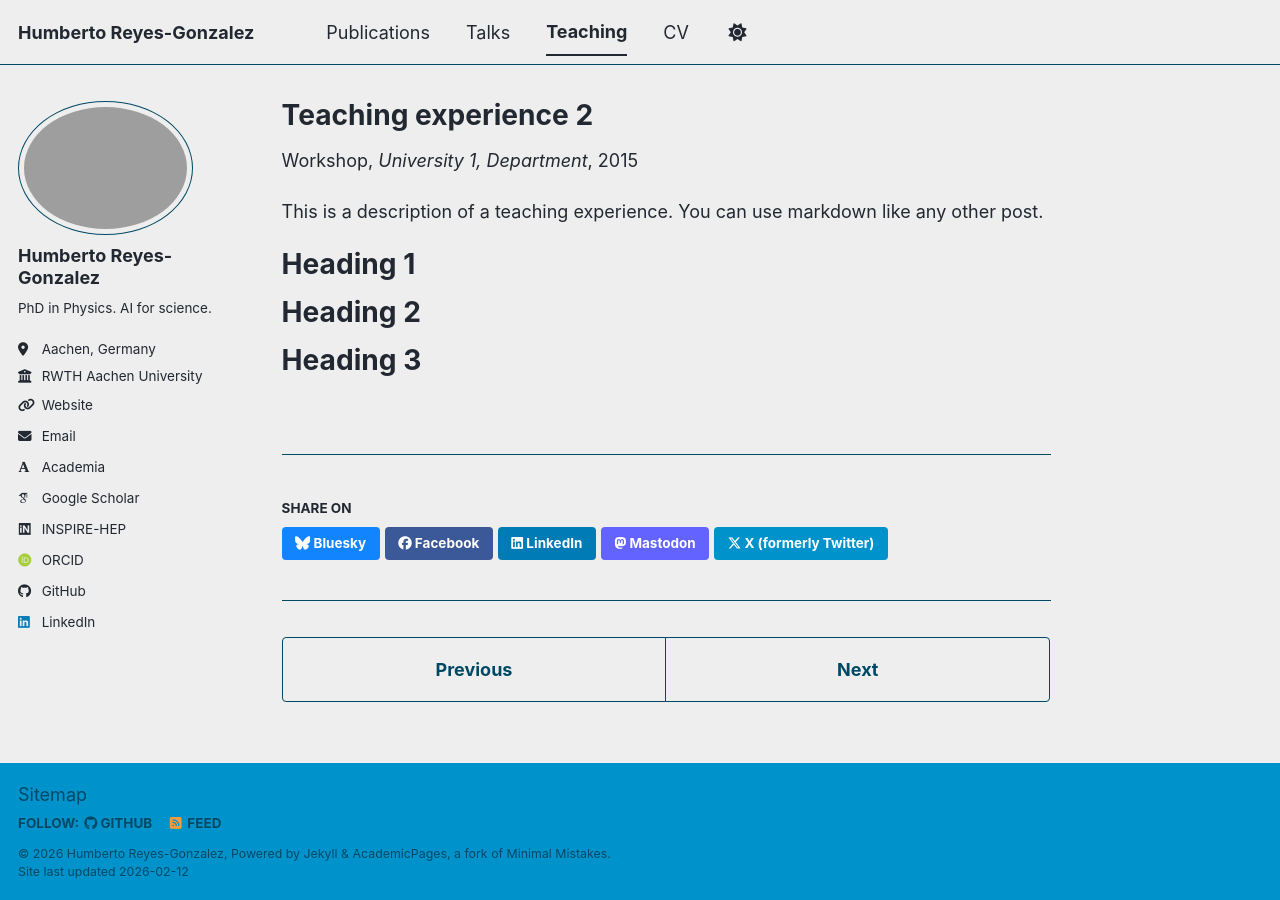
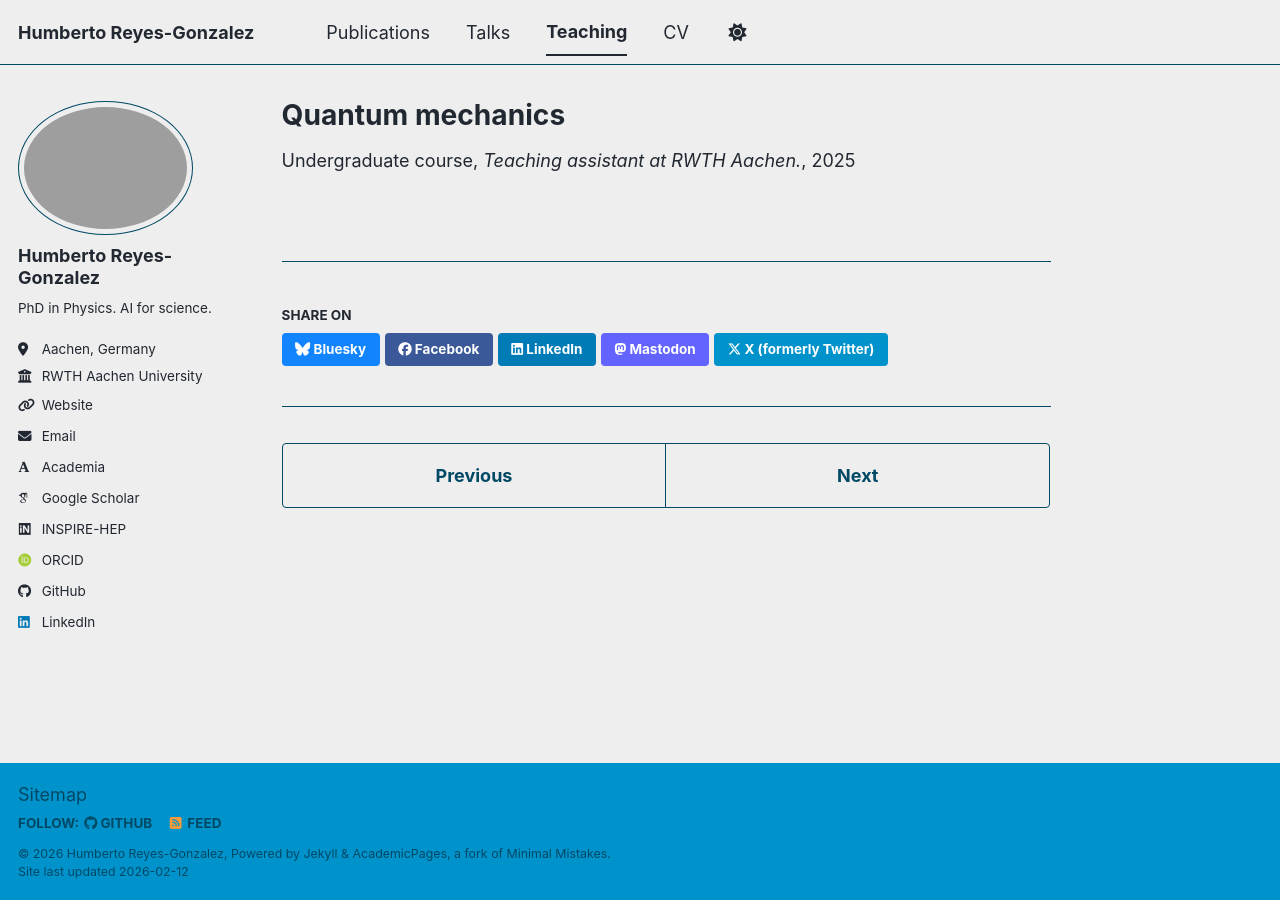
Before and after one commit to hreyes91/hreyes91.github.io, a Jekyll site: the page built from _teaching/2015-spring-teaching-2.md, in a window 1280 px wide. Built offline with Jekyll 4.4.1, drawn with Linux system fonts in a browser that asks for light colours; some web fonts are replaced; a script bundle is joined from its source files by our own code; library files that are not in the unit come from our copies.

Commit message:
Update 2015-spring-teaching-2.md

```diff
--- a/_teaching/2015-spring-teaching-2.md
+++ b/_teaching/2015-spring-teaching-2.md
@@ -1,20 +1,9 @@
 ---
-title: "Teaching experience 2"
+title: "Quantum mechanics"
 collection: teaching
-type: "Workshop"
-permalink: /teaching/2015-spring-teaching-1
-venue: "University 1, Department"
-date: 2015-01-01
-location: "City, Country"
+type: "Undergraduate course"
+permalink: /teaching/2025-quantum-rwth
+venue: "Teaching assistant at RWTH Aachen."
+date: 2025-04-01
+location: "Aachen, Germany"
 ---
-
-This is a description of a teaching experience. You can use markdown like any other post.
-
-Heading 1
-======
-
-Heading 2
-======
-
-Heading 3
-======
```
